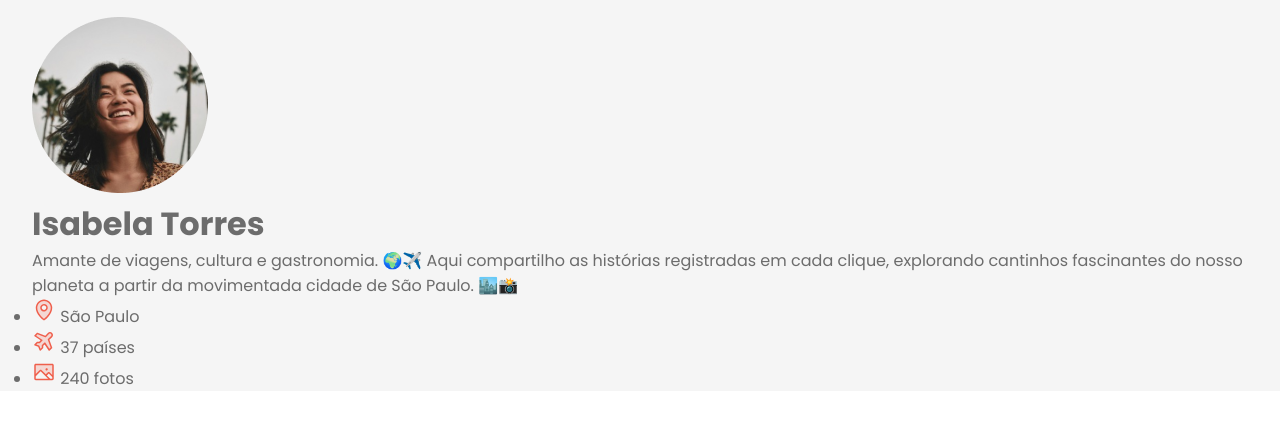
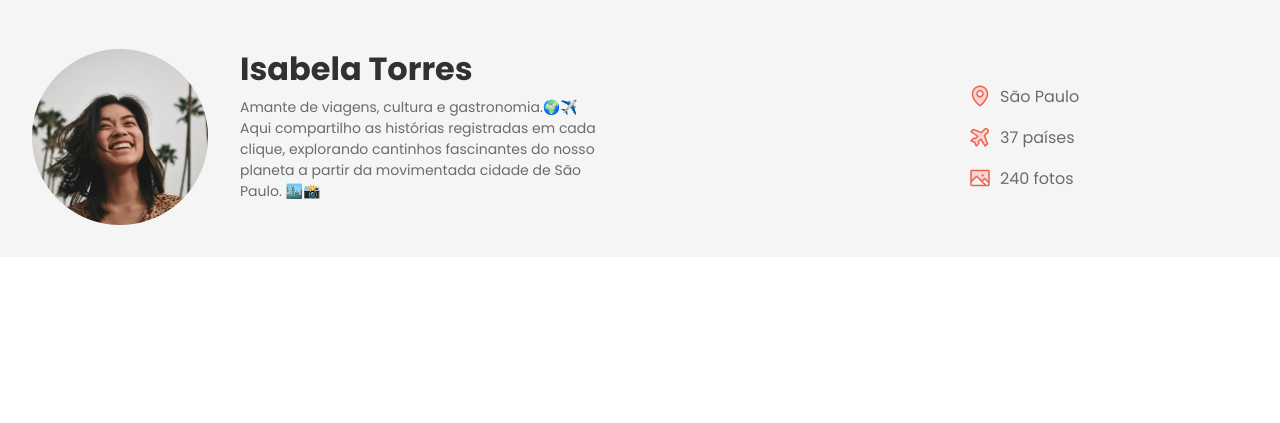
Before and after one commit to gustavimm/travel-gram, a plain HTML site: page index.html in a window 1280 px wide. Shown: the part 79-502 px from the top of the page. Drawn offline with Linux system fonts and the light colour scheme.

Commit message:
done header.

```diff
--- a/index.html
+++ b/index.html
@@ -44,7 +44,7 @@
         <div>
           <h1>Isabela Torres</h1>
 
-          <p>Amante de viagens, cultura e gastronomia. 🌍✈️
+          <p>Amante de viagens, cultura e gastronomia.🌍✈️ <br>
             Aqui compartilho as histórias registradas em cada clique, explorando cantinhos fascinantes do nosso planeta a partir da movimentada cidade de São Paulo. 🏙️📸</p>
         </div>
 
--- a/styles/global.css
+++ b/styles/global.css
@@ -21,7 +21,7 @@
     --font-family: "Poppins", sans-serif;
     --text-lg: bold 32px/125% var(--font-family);
     --text-md: regular 14px/170% var(--font-family) ;
-    --text-sm: regular 12px/170& var(--font-family) ;
+    --text-sm: regular 12px/170% var(--font-family) ;
     --text: 16px/1.5 var(--font-family) ;
 }
 
--- /dev/null
+++ b/styles/header.css
@@ -0,0 +1,44 @@
+header{
+    padding-block: 32px;
+
+}
+
+header .container{
+    display: flex;
+    justify-content: space-between;
+    align-items: center;
+}
+
+#profile{
+    display: flex;
+    gap: 32px;
+}
+
+#profile > div{
+    max-width: 384px;
+}
+
+#profile h1{
+    font: var(--text-lg);
+    color: var(--text-color-primary);
+    margin-bottom: 8px;
+}
+
+#profile p {
+  font: var(--text-md);
+  font-size: 14px;
+}
+
+#info{
+    list-style: none;
+    display: flex;
+    flex-direction: column;
+    gap: 16px;
+    width: 280px;
+}
+
+#info li{
+    display: flex;
+    align-items: center;
+    gap: 8px;
+}
--- a/styles/index.css
+++ b/styles/index.css
@@ -1,2 +1,3 @@
 @import url(global.css);
 @import url(nav.css);
+@import url(header.css);
```
